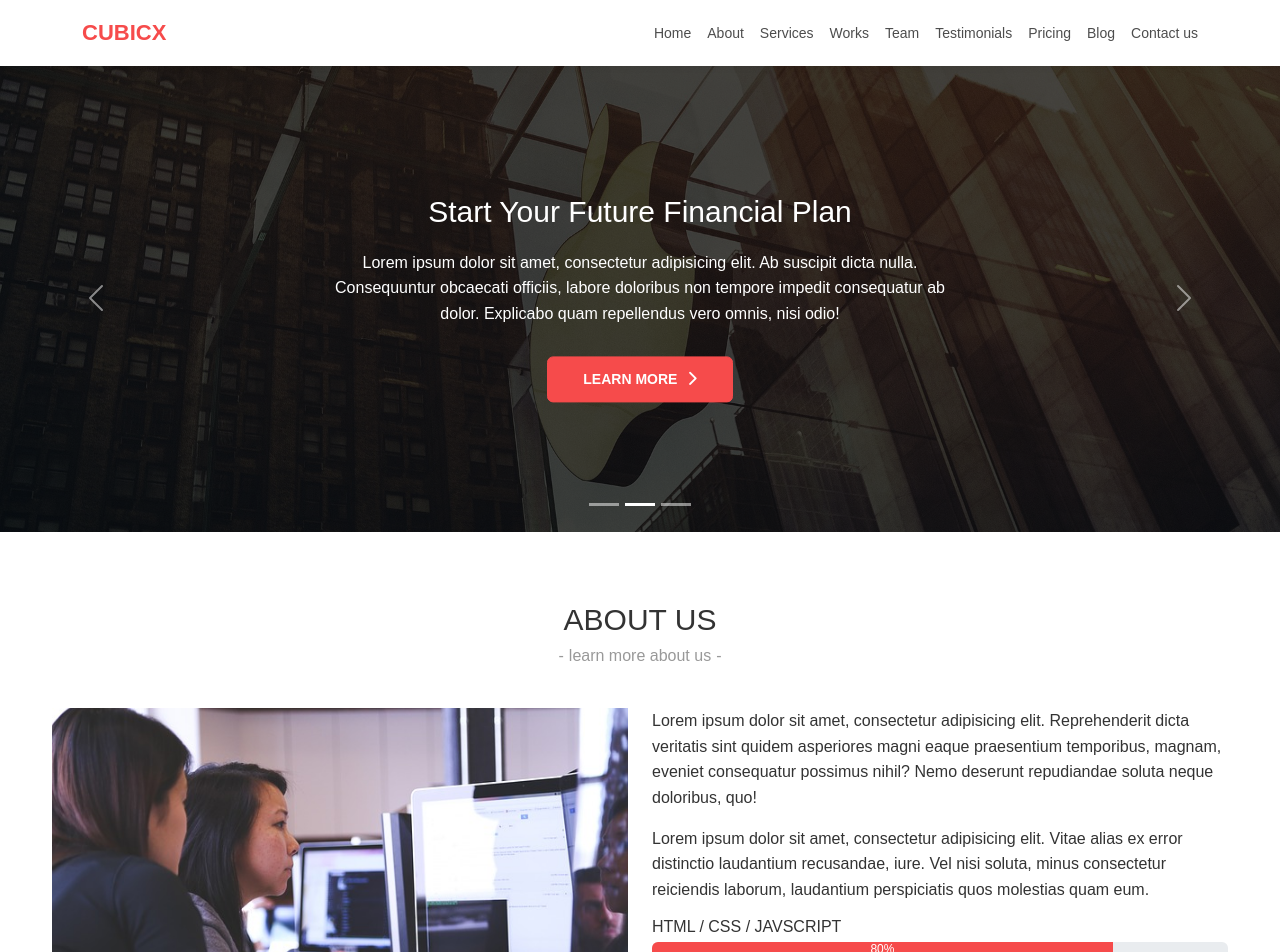
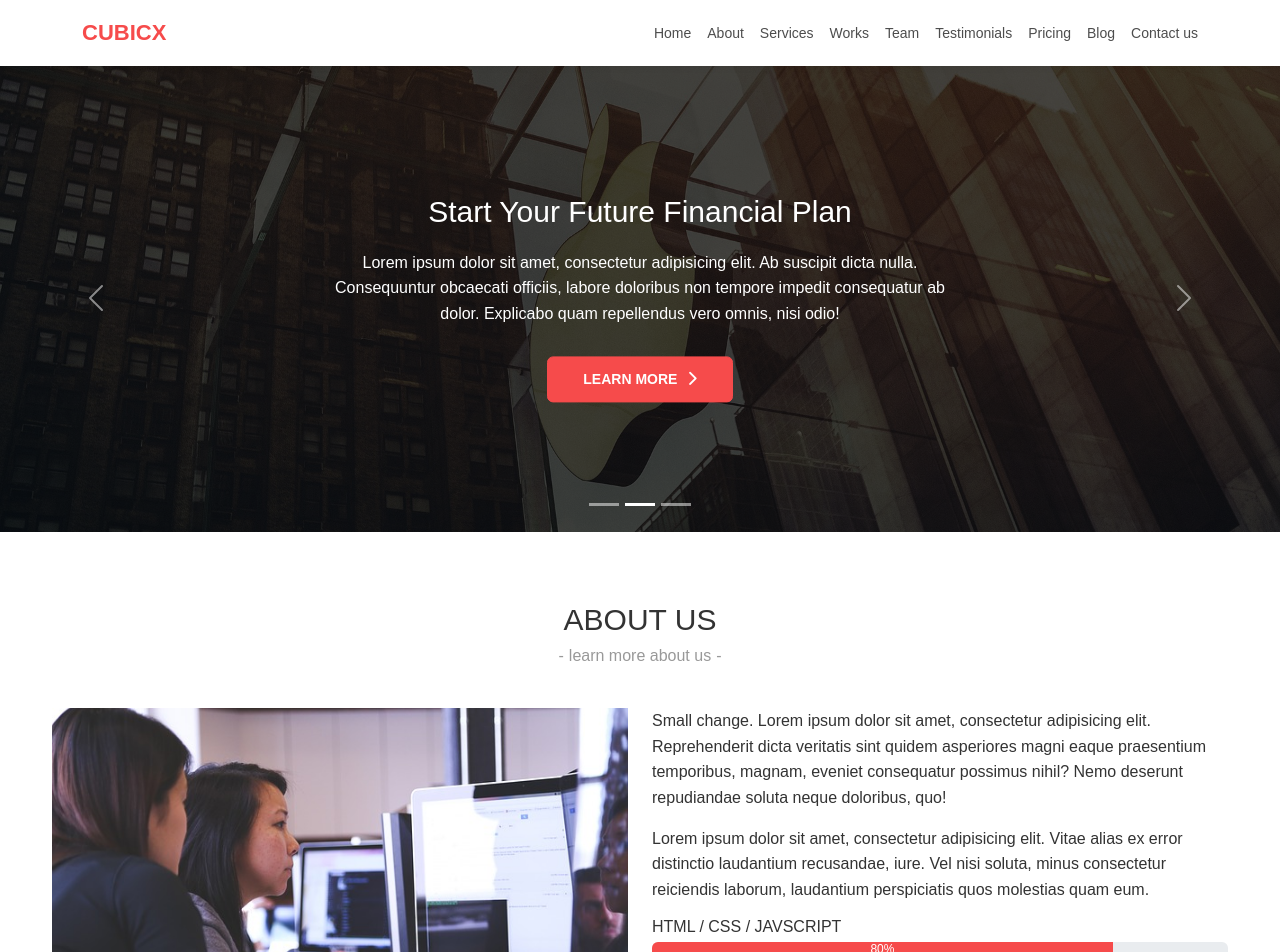
Before and after one commit to Al-Vait1235711/react-t0, a React (Vite) app in the folder fe101/: page / in a window 1280 px wide. Shown: the top 952 px of the page. Built offline with nearby package versions, Linux system fonts and the light colour scheme.

Commit message:
changed 1 sentense

```diff
--- a/fe101/src/components/about.jsx
+++ b/fe101/src/components/about.jsx
@@ -24,7 +24,7 @@ function AppAbout() {
                         <Image src={img1} />
                     </Col>
                     <Col sm={6}>
-                        <p>Lorem ipsum dolor sit amet, consectetur adipisicing elit. Reprehenderit dicta veritatis sint quidem asperiores magni eaque praesentium temporibus, magnam, eveniet consequatur possimus nihil? Nemo deserunt repudiandae soluta neque doloribus, quo!</p>
+                        <p>Small change. Lorem ipsum dolor sit amet, consectetur adipisicing elit. Reprehenderit dicta veritatis sint quidem asperiores magni eaque praesentium temporibus, magnam, eveniet consequatur possimus nihil? Nemo deserunt repudiandae soluta neque doloribus, quo!</p>
                         <p>Lorem ipsum dolor sit amet, consectetur adipisicing elit. Vitae alias ex error distinctio laudantium recusandae, iure. Vel nisi soluta, minus consectetur reiciendis laborum, laudantium perspiciatis quos molestias quam eum.</p>
                         <div className='progress-block'>
                             <h4>HTML / CSS / JAVSCRIPT</h4>
```
